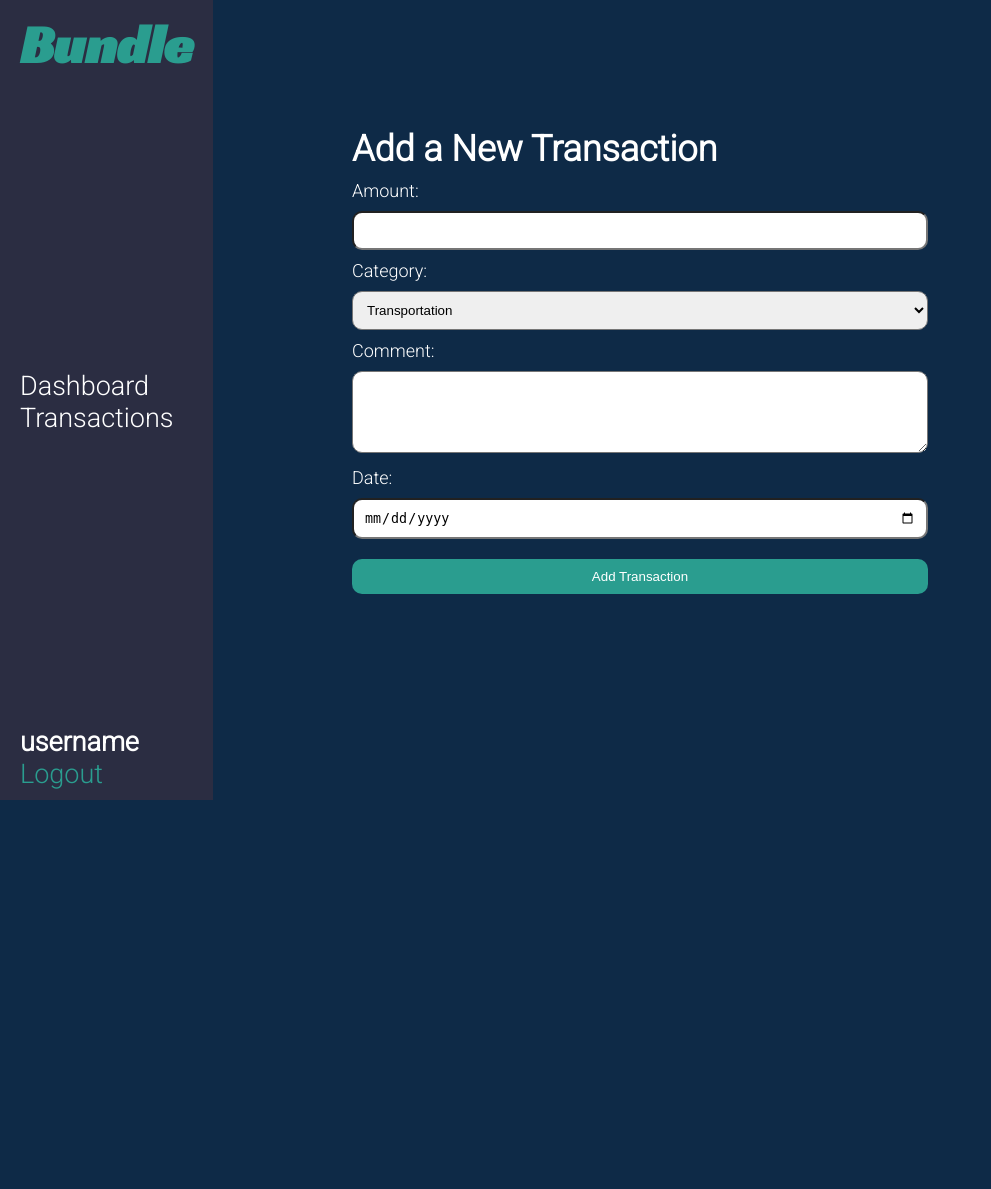
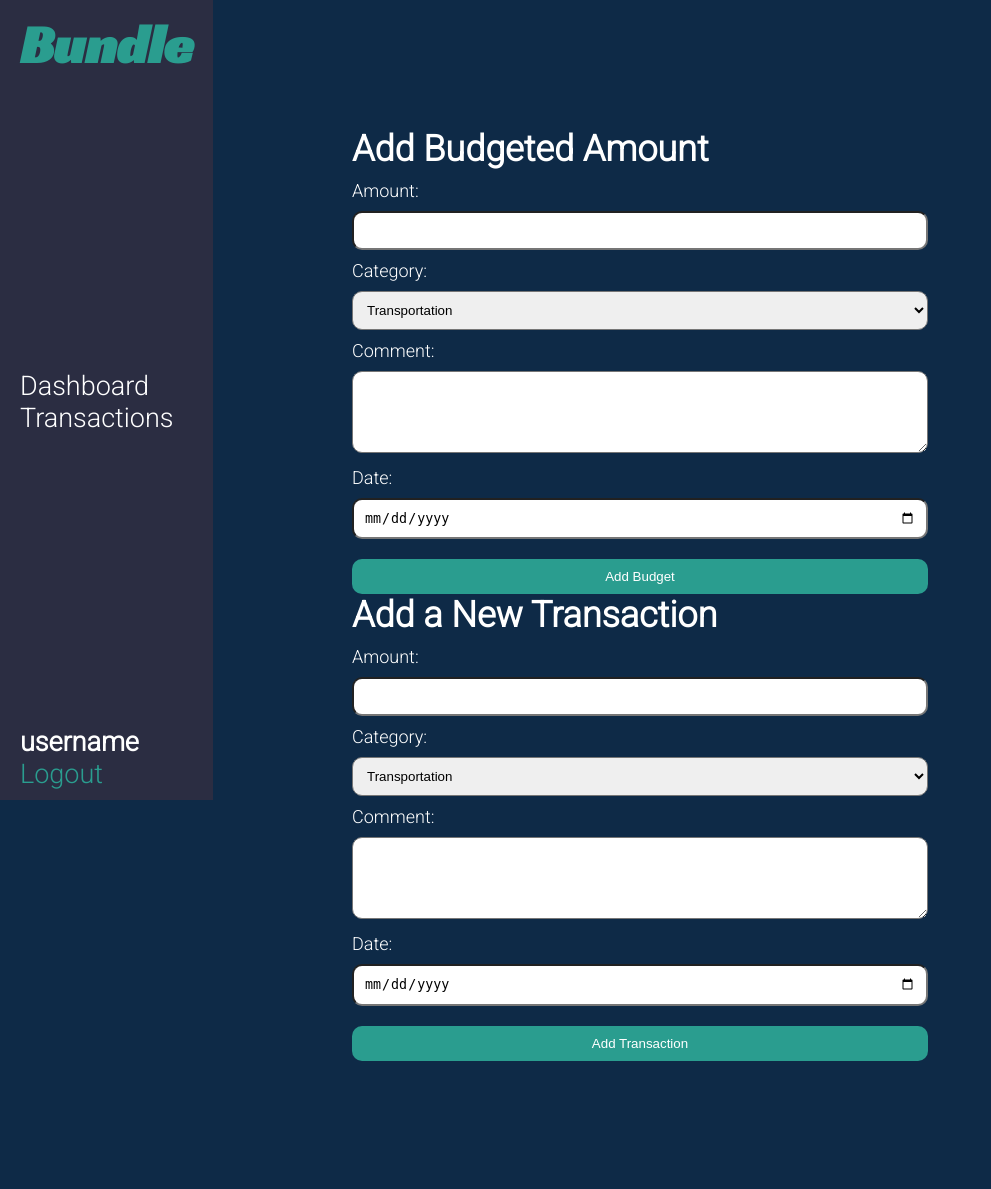
Before and after one commit to jakjak2012/Bundle, a Flask app: template flask_app/templates/input.html in a window 1280 px wide. Shown: the whole page, without its empty margins (0-991 px from the left). Before the commit the page ends 800 px from the top, so only its background shows below. Run offline with Flask 2, Linux system fonts and the light colour scheme; the template is opened without the code that fills it, so the values that code supplies are empty.

Commit message:
Added insert budget section in input.html

```diff
--- a/flask_app/templates/input.html
+++ b/flask_app/templates/input.html
@@ -24,6 +24,36 @@
     <!-- should submit all form data into "insert transaction" route and run function in route -->
 
     <div class="container">
+        <form action="/insert_budget" method="POST">
+            <h1>Add Budgeted Amount</h1>
+            <label for="amount">Amount:</label>
+            <input type="text" id="amount" name="amount">
+
+            <label for="category">Category:</label>
+
+
+                <select name="category" id="category">
+                    <option value="transportation">Transportation</option>
+                    <option value="groceries">Groceries</option>
+                    <option value="clothing">Clothing</option>
+                    <option value="doctor">Doctor</option>
+                    <option value="cosmetics">Cosmetics</option>
+                    <option value="housing">Housing</option>
+                    <option value="internet">Internet</option>
+                    <option value="phone">Phone</option>
+                    <option value="subscriptions">Subscriptions</option>
+                    <option value="miscellaneous">Miscellaneous</option>
+                </select>
+
+            <label for="comment">Comment:</label>
+            <textarea name="comment" id="comment" rows="4"></textarea>
+
+            <label for="date">Date:</label>
+            <input type="date" name="date">
+
+            <!-- <input type="submit" name="add" id="add" value="Add Transaction"> -->
+            <button type="submit">Add Budget</button>
+        </form>
         <form action="/insert_transaction" method="POST">
             <h1>Add a New Transaction</h1>
             <label for="amount">Amount:</label>
```
